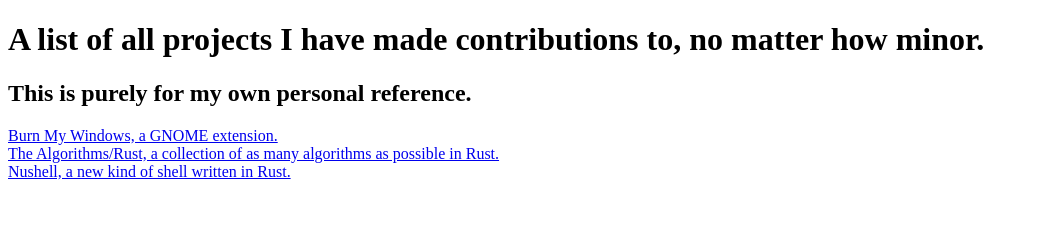
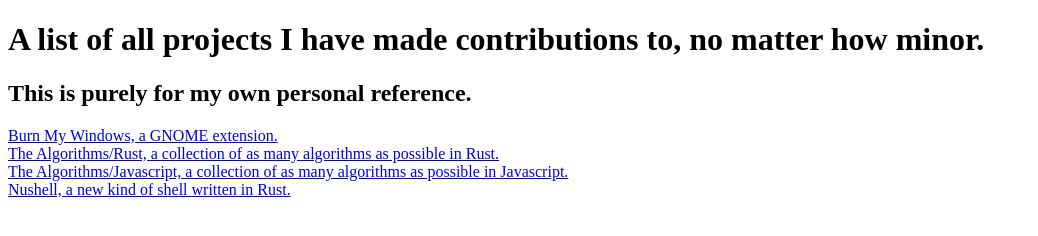
Before and after one commit to merelymyself/merelymyself.github.io, a plain HTML site: page proj_list/index.html in a window 1280 px wide. Shown: the whole page, without its empty margins (0-1038 px from the left). Drawn offline with Linux system fonts and the light colour scheme.

Commit message:
add entry

```diff
--- a/proj_list/index.html
+++ b/proj_list/index.html
@@ -11,6 +11,8 @@
 <br>
 <a href="https://github.com/TheAlgorithms/Rust/commits?author=merelymyself">The Algorithms/Rust, a collection of as many algorithms as possible in Rust.</a>
 <br>
+<a href="https://github.com/TheAlgorithms/Javascript/commits?author=merelymyself">The Algorithms/Javascript, a collection of as many algorithms as possible in Javascript.</a>
+<br>
 <a href="https://github.com/nushell/nushell/commits?author=merelymyself">Nushell, a new kind of shell written in Rust.</a>
 </body>
 </html>
```
